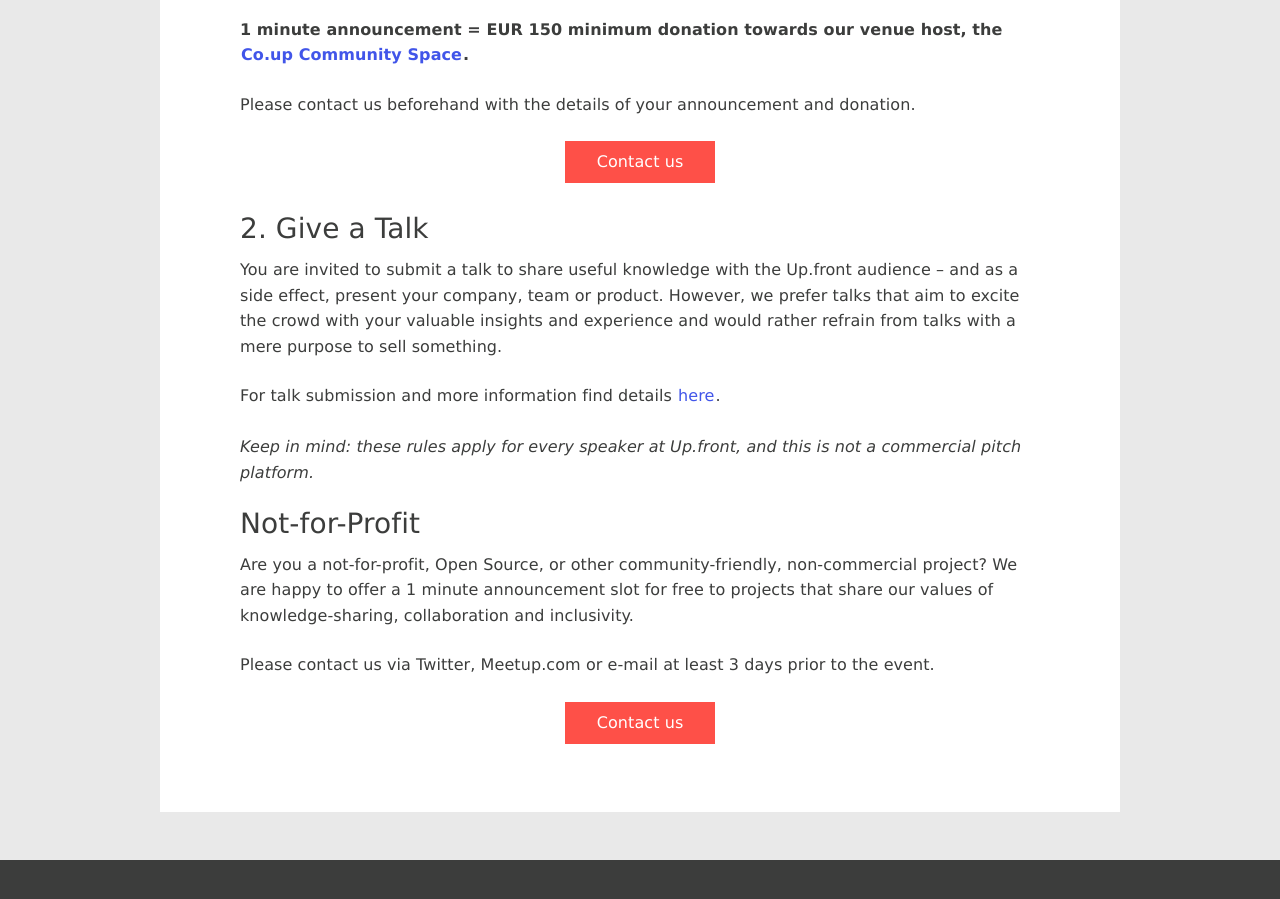
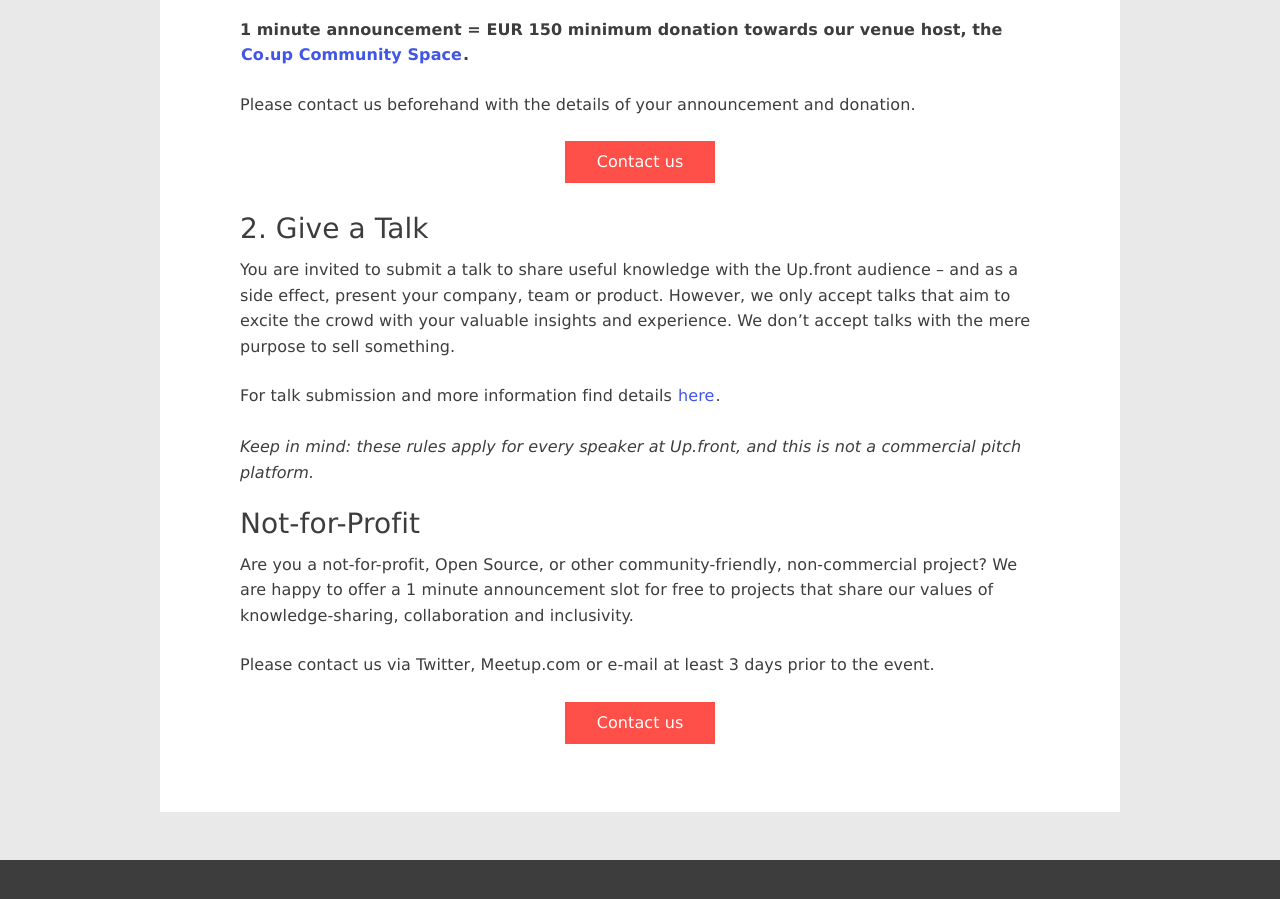
Before and after one commit to upfrontug/upfrontug.github.io, a Jekyll site: the page built from sponsoring.html, in a window 1280 px wide and 900 px high, scrolled down 722 px. Built offline with Jekyll 4.4.1, drawn with Linux system fonts in a browser that asks for light colours; a script that is not in the unit is left out.

Commit message:
clarify copy

```diff
--- a/sponsoring.html
+++ b/sponsoring.html
@@ -26,7 +26,7 @@
 
 <h2>2. Give a Talk </h2>
 
-<p>You are invited to submit a talk to share useful knowledge with the Up.front audience – and as a side effect, present your company, team or product. However, we prefer talks that aim to excite the crowd with your valuable insights and experience and would rather refrain from talks with a mere purpose to sell something.</p>
+<p>You are invited to submit a talk to share useful knowledge with the Up.front audience – and as a side effect, present your company, team or product. However, we only accept talks that aim to excite the crowd with your valuable insights and experience. We don’t accept talks with the mere purpose to sell something.</p>
 
 <p>For talk submission and more information find details <a href="http://up.front.ug/submit/">here</a>.<br/><br/>
 <span style="font-style: italic">Keep in mind: these rules apply for every speaker at Up.front, and this is not a commercial pitch platform.</span></p>
```
